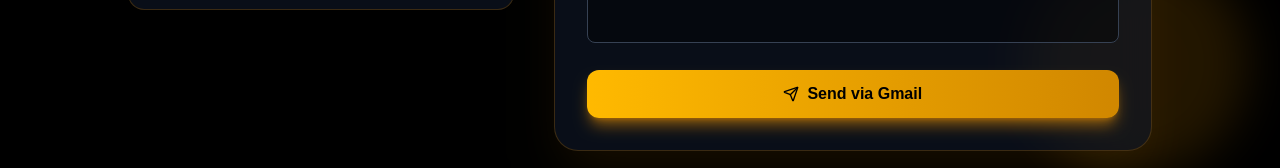
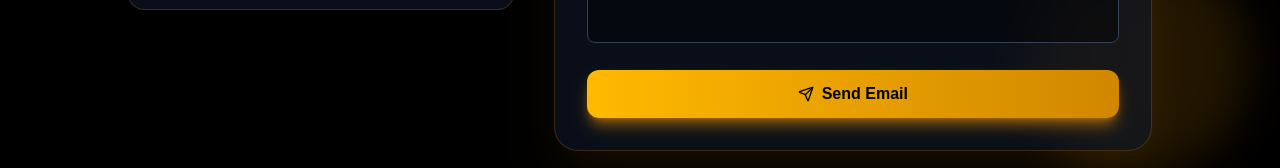
Before and after one commit to tcinvest/Trust-Chain-PWA, a Next.js app: page /contact in a window 1280 px wide. Shown: the part 931-1099 px from the top of the page. Built offline with nearby package versions, Linux system fonts and the light colour scheme.

Commit message:
Update page.tsx

```diff
--- a/app/contact/page.tsx
+++ b/app/contact/page.tsx
@@ -156,7 +156,7 @@ export default function ContactPage() {
                 className="w-full flex items-center justify-center gap-2 bg-gradient-to-r from-amber-400 to-yellow-600 hover:from-amber-500 hover:to-yellow-700 text-black font-semibold py-3 px-6 rounded-xl transition-all duration-300 shadow-lg shadow-amber-500/50 hover:shadow-xl hover:shadow-amber-500/70 transform hover:scale-105"
               >
                 <Send className="w-4 h-4" />
-                Send via Gmail
+                Send Email
               </button>
             </form>
           </div>
```
